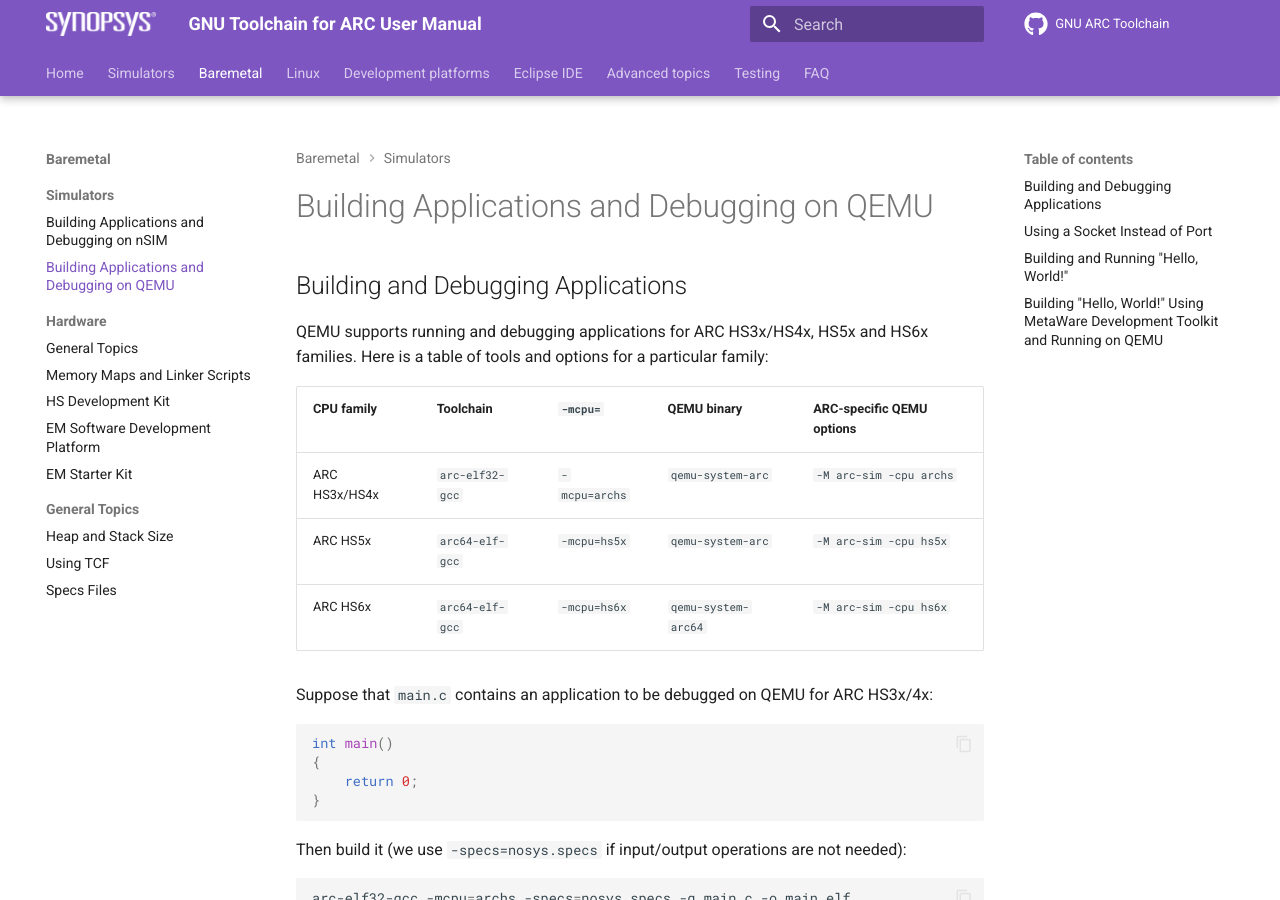
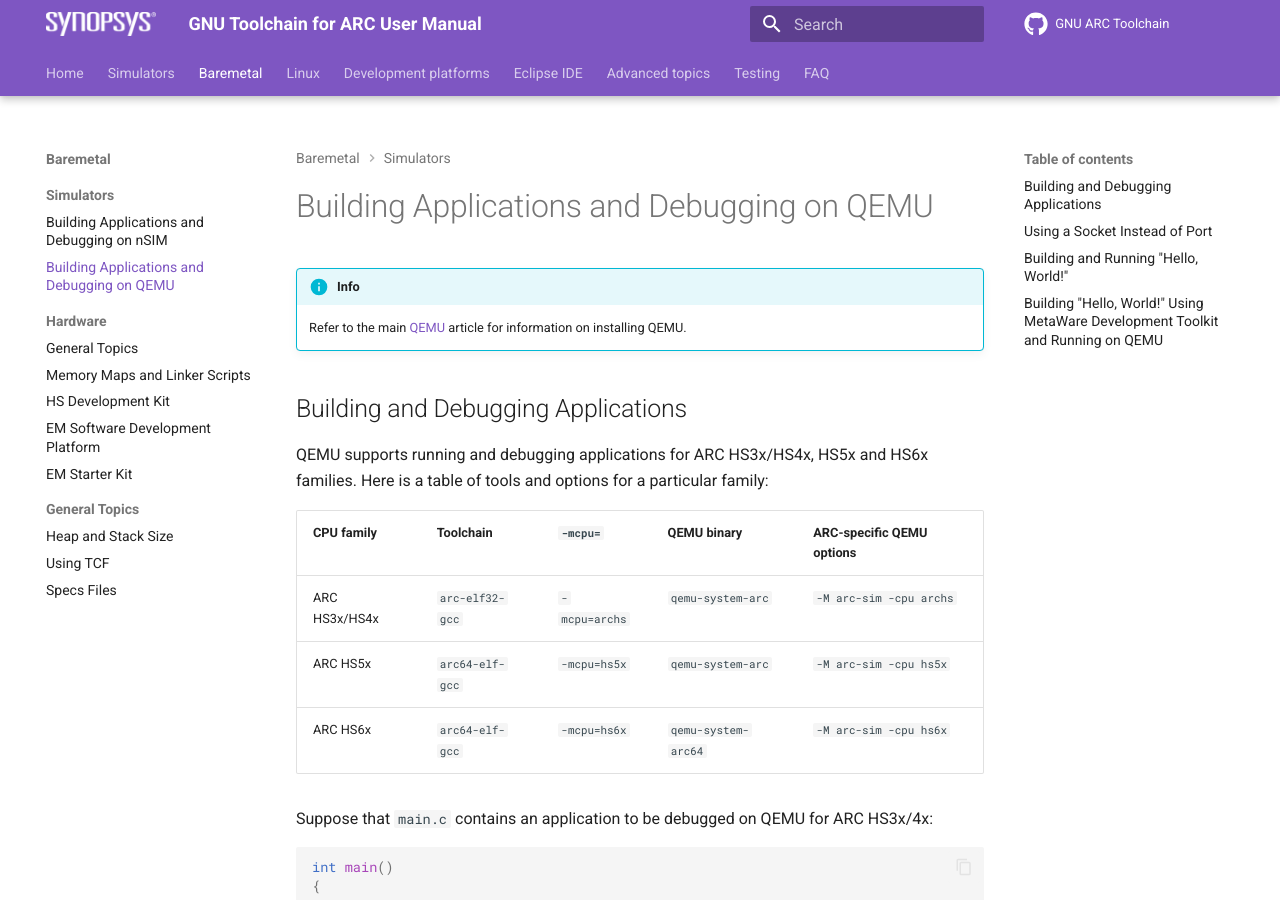
Before and after one commit to foss-for-synopsys-dwc-arc-processors/documentation, an MkDocs documentation site: the page built from docs/baremetal/simulators/qemu.md, in a window 1280 px wide and 900 px high. Built offline with MkDocs 1.6.1 and Material for MkDocs 9.7.7, drawn with Linux system fonts in a browser that asks for light colours; comment, search, counter and statistics services are not loaded.

Commit message:
Clean all QEMU articles

````diff
--- a/docs/baremetal/simulators/qemu.md
+++ b/docs/baremetal/simulators/qemu.md
@@ -1,15 +1,20 @@
 # Building Applications and Debugging on QEMU
+
+!!! info
+
+    Refer to the main [QEMU](../../simulators/qemu.md) article for information
+    on installing QEMU.
 
 ## Building and Debugging Applications
 
 QEMU supports running and debugging applications for ARC HS3x/HS4x, HS5x and HS6x families. Here is a
 table of tools and options for a particular family:
 
-| CPU family | Toolchain | `-mcpu=` | QEMU binary | ARC-specific QEMU options |
-| --- | --- | --- | --- | --- |
-| ARC HS3x/HS4x | `arc-elf32-gcc` | `-mcpu=archs` | `qemu-system-arc` | `-M arc-sim -cpu archs` |
-| ARC HS5x | `arc64-elf-gcc` | `-mcpu=hs5x` | `qemu-system-arc` | `-M arc-sim -cpu hs5x` |
-| ARC HS6x | `arc64-elf-gcc` | `-mcpu=hs6x` | `qemu-system-arc64` | `-M arc-sim -cpu hs6x` |
+| CPU family    | Toolchain       | `-mcpu=`      | QEMU binary         | ARC-specific QEMU options |
+|---------------|-----------------|---------------|---------------------|---------------------------|
+| ARC HS3x/HS4x | `arc-elf32-gcc` | `-mcpu=archs` | `qemu-system-arc`   | `-M arc-sim -cpu archs`   |
+| ARC HS5x      | `arc64-elf-gcc` | `-mcpu=hs5x`  | `qemu-system-arc`   | `-M arc-sim -cpu hs5x`    |
+| ARC HS6x      | `arc64-elf-gcc` | `-mcpu=hs6x`  | `qemu-system-arc64` | `-M arc-sim -cpu hs6x`    |
 
 Suppose that `main.c` contains an application to be debugged on QEMU for ARC HS3x/4x:
 
@@ -22,13 +27,13 @@
 
 Then build it (we use `-specs=nosys.specs` if input/output operations are not needed):
 
-```bash
+```shell
 arc-elf32-gcc -mcpu=archs -specs=nosys.specs -g main.c -o main.elf
 ```
 
 Start a GDB server in port 1234 (this is the default port, so we could use the alias `-s` instead of `-gdb tcp::1234`):
 
-```bash
+```shell
 qemu-system-arc -M arc-sim -cpu archs -monitor none -display none -nographic -no-reboot \
                 -gdb tcp::1234 -S -kernel main.elf
 ```
@@ -67,7 +72,7 @@
 If known ports are busy then you can connect to the GDB server using a socket.
 Expose GDB server through socket instead of port
 
-```bash
+```shell
 qemu-system-arc -M arc-sim -cpu archs -monitor none -display none -nographic -no-reboot \
                 -chardev socket,path=/tmp/gdb-socket,server=on,wait=off,id=gdb0 \
                 -gdb chardev:gdb0 -S -kernel main.elf
@@ -140,7 +145,7 @@
 
 It's a slightly modified `_write` from `libqemu.a` for [Newlib](https://github.com/foss-for-synopsys-dwc-arc-processors/newlib/blob/arc-2022.09/libgloss/arc/qemu-write.c). Save it as `write.c` file and compile it along with `main.c`:
 
-```bash
+```shell
 # For ARC HS3x/HS4x
 ccac -av2hs -Hhostlib= main.c write.c -o main.elf
 
@@ -153,7 +158,7 @@
 
 Run it using QEMU:
 
-```bash
+```shell
 # For ARC HS3x/HS4x
 qemu-system-arc -M arc-sim -cpu archs -monitor none -display none -nographic \
                 -no-reboot -serial stdio -kernel main.elf
````
Also changed, not shown: docs/linux/simulators/qemu.md (+5 -0 lines), docs/simulators/qemu.md (+3 -3 lines).
